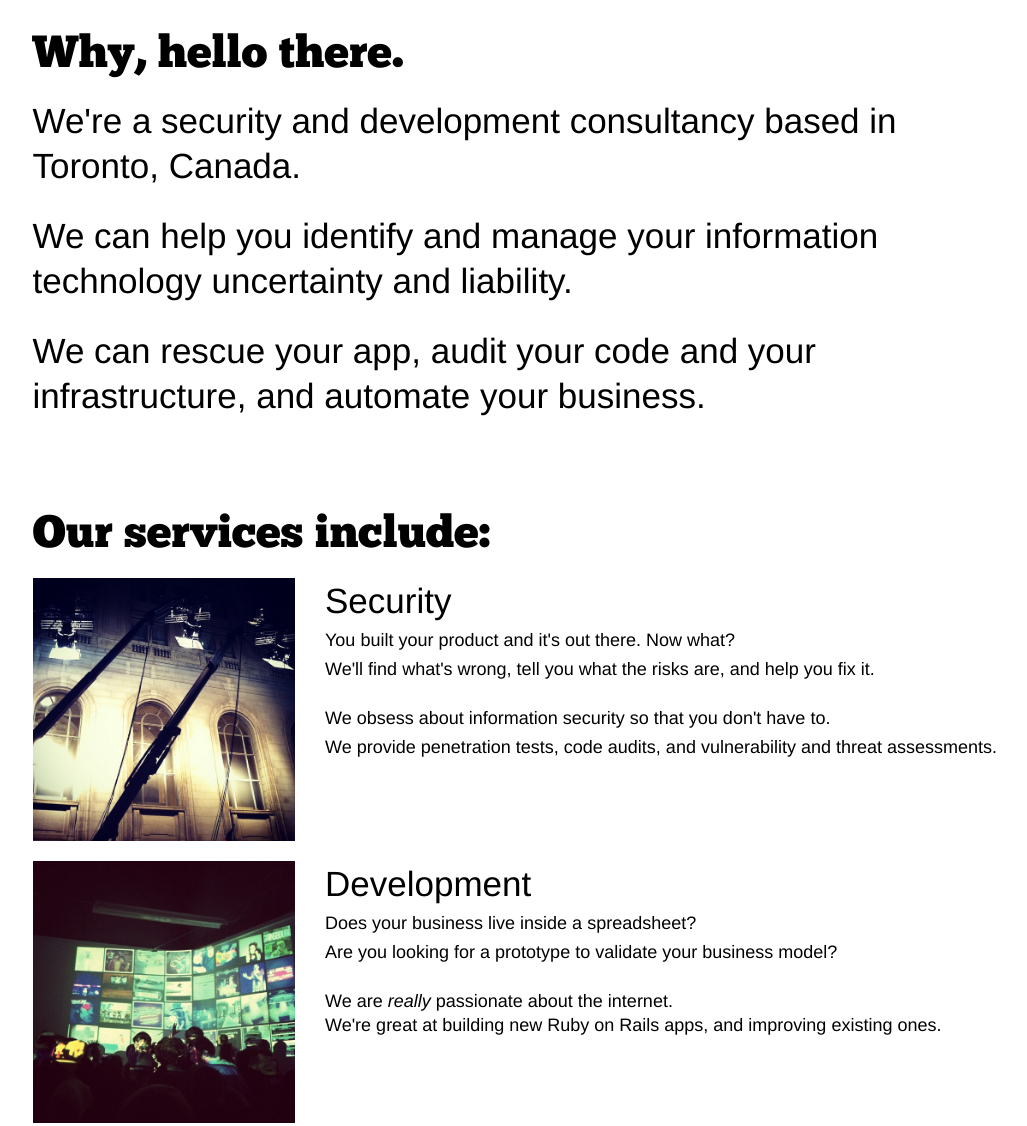
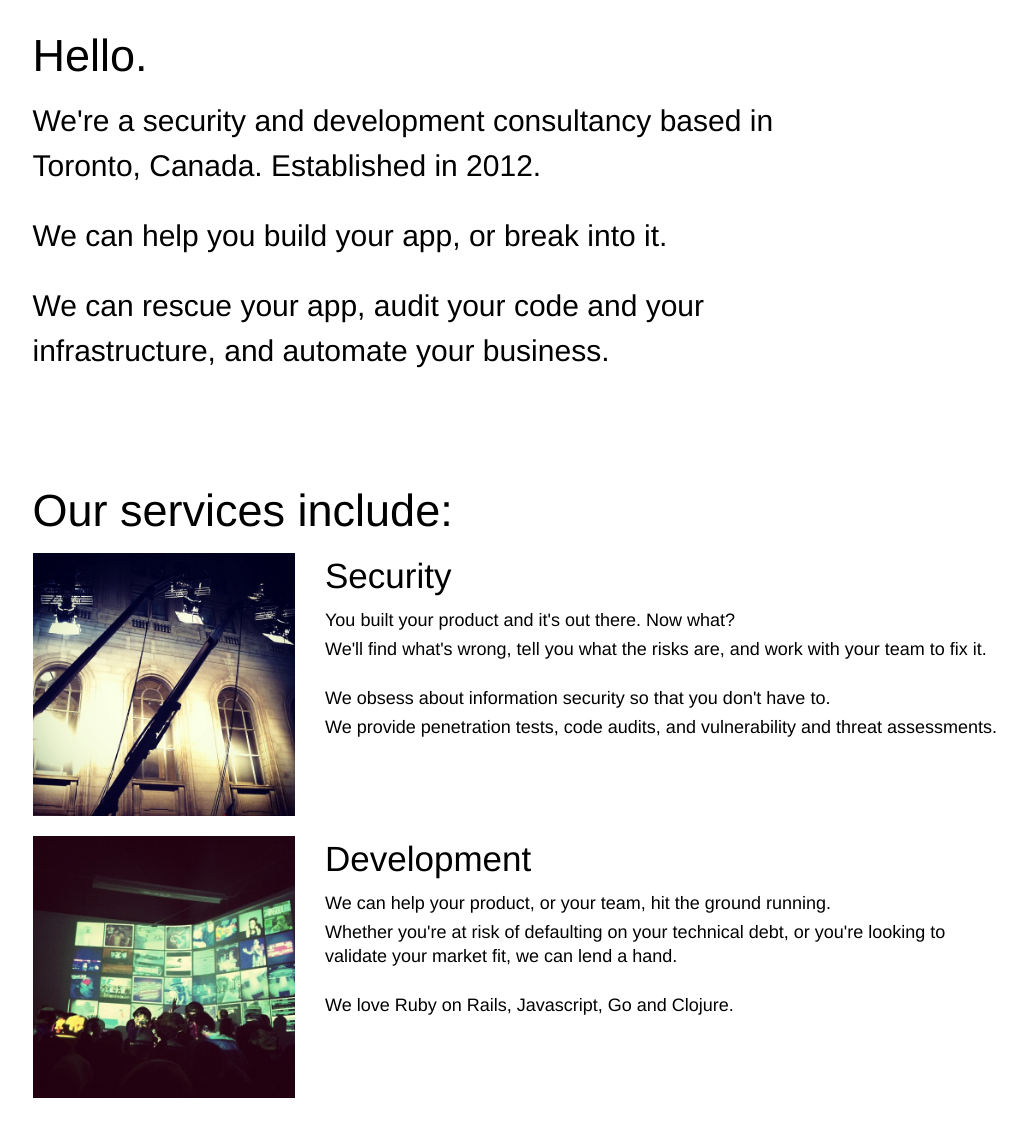
Before and after one commit to stateio/state.io, a plain HTML site: page source/index.html in a window 1280 px wide. Shown: the part 837-1963 px from the top of the page, without its empty margins (135-1162 px from the left). Drawn offline with nearby package versions, Linux system fonts and the light colour scheme; files that its build step writes are made by us from their sources.

Commit message:
Cleaned things up a bit.

```diff
--- a/source/index.html
+++ b/source/index.html
@@ -59,13 +59,13 @@
 
       <section id="intro">
         <div class="row">
-          <div class="col-md-10 col-md-offset-1">
-            <h1 class="hey">Why, hello there.</h1>
-            <h1>We're a security and development consultancy based in Toronto, Canada.</h1>
+          <div class="col-md-8 col-md-offset-1">
+            <h1 class="hey">Hello.</h1>
+            <h2>We're a security and development consultancy based in Toronto, Canada. Established in 2012.</h2>
             <br/>
-            <h1>We can help you identify and manage your information technology uncertainty and liability.</h1>
+            <h2>We can help you build your app, or break into it.</h2>
             <br/>
-            <h1>We can rescue your app, audit your code and your infrastructure, and automate your business.</h1>
+            <h2>We can rescue your app, audit your code and your infrastructure, and automate your business.</h2>
           </div>
         </div>
       </section>
@@ -82,12 +82,12 @@
             <img src="/img/security.jpg" class="img-responsive" />
           </div>
           <div class="col-md-8 blurb">
-            <h1>Security</h1>
-            <h2>You built your product and it's out there.  Now what?</h2>
-            <h2>We'll find what's wrong, tell you what the risks are, and help you fix it.</h2>
+            <h1 style="margin-top: 0px">Security</h1>
+            <h3>You built your product and it's out there.  Now what?</h2>
+            <h3>We'll find what's wrong, tell you what the risks are, and work with your team to fix it.</h3>
             <br/>
-            <h2>We obsess about information security so that you don't have to.</h2>
-            <h2>We provide penetration tests, code audits, and vulnerability and threat assessments.</h2>
+            <h3>We obsess about information security so that you don't have to.</h3>
+            <h3>We provide penetration tests, code audits, and vulnerability and threat assessments.</h3>
           </div>
         </div>
 
@@ -98,11 +98,12 @@
           </div>
 
           <div class="col-md-7 blurb">
-            <h1>Development</h1>
-            <h2>Does your business live inside a spreadsheet?</h2>
-            <h2>Are you looking for a prototype to validate your business model?</h2>
+            <h1 style="margin-top: 0px">Development</h1>
+            <h3>We can help your product, or your team, hit the ground running.</h3>
+            <h3>Whether you're at risk of defaulting on your technical debt, or you're looking to validate your market fit, we can lend a hand.</h3>
+
             <br/>
-            <h2>We are <i>really</i> passionate about the internet.<br/>We're great at building new Ruby on Rails apps, and improving existing ones.</h2>
+            <h3>We love Ruby on Rails, Javascript, Go and Clojure.</h3>
           </div>
         </div>
 
@@ -121,9 +122,9 @@
           <div class="col-md-7">
             <h1>Gemcanary</h1>
 
-            <h2>We can monitor any modern Ruby application and let you know about security updates to your dependencies.</h2>
+            <h3>We can monitor any modern Ruby application and let you know about security updates to your dependencies.</h3>
             <br/>
-            <h2>Learn more at <a href="https://gemcanary.com">https://gemcanary.com</a></h2>
+            <h3>Learn more at <a href="https://gemcanary.com">https://gemcanary.com</a></h3>
           </div>
         </div>
     </section>
@@ -194,9 +195,9 @@
         </div>
 
         <div class="col-md-7">
-          <p><strong><a href="http://okayfail.com">Phillip Mendonça-Vieira</a></strong> has always been into the internet. After working for large financial institutions, he found himself building out an early-stage startup and hasn't looked back since.</p>
+          <p><strong><a href="http://okayfail.com">Phillip Mendonça-Vieira</a></strong> has an unhealthy relationship with the internet. After working for large financial institutions, he found himself building out an early-stage startup and hasn't looked back since.</p>
           <p>
-            Phill has helped organize five technical conferences, and gives talks at local user group meetings. He's spent most of his career building webapps in Ruby on Rails and copious amounts of Javascript for organizations of all sizes. He's helped throw one interactive dance party.
+            Phill has helped organize five technical conferences, and gives talks at local user group meetings. He's worked on over a dozen projects ranging from consumer facing startups to project management tools at large enterprises. He organizes <a href="http://xvzf.io">xvzf</a>, a quarterly story telling night for computer people.
           </p>
 
         </div>
@@ -207,12 +208,11 @@
     <section id="contact">
       <div class="row">
         <div class="col-md-8 col-md-offset-1">
-          <h1 class="hey">Get in touch!</h1>
           <h1>Email us at hello@state.io</h1>
 
-          <h2>Our office is on the third floor of <a href="https://www.google.ca/maps/place/20+Camden+St/@43.6473877,-79.397209,17z/data=!4m2!3m1!1s0x882b34db8bef27f7:0xc3c8d0afba23944e">20 Camden St, Toronto</a>.</h2>
+          <h3>Our office is on the third floor of <a href="https://www.google.ca/maps/place/20+Camden+St/@43.6473877,-79.397209,17z/data=!4m2!3m1!1s0x882b34db8bef27f7:0xc3c8d0afba23944e">20 Camden St, Toronto</a>.</h3>
 
-          <h2>You can reach us by telephone at +1 (877) 828-8881</h2>
+          <h3>You can reach us by telephone at +1 (877) 828-8881</h3>
 
         </div>
       </div>
--- a/source/stylesheets/style.css.scss
+++ b/source/stylesheets/style.css.scss
@@ -39,7 +39,7 @@ section {
     font-size: 14px;
   }
 
-  h1, h2 {
+  h2, h3 {
     font-family: 'Helvetica Neue', Helvetica, Arial, sans-serif;
     font-weight: 200;
     margin-top: 0px;
@@ -52,9 +52,15 @@ section {
   }
 
   h2 {
+    font-size: 30px;
+    line-height: 45px;
+  }
+
+   h3 {
     font-size: 18px;
     line-height: 24px;
   }
+
 
   img {
     max-height: 300px;
@@ -62,7 +68,7 @@ section {
 
   .hey {
     margin-bottom: 20px;
-    font-family: "Chunk";
+    // font-family: "Chunk";
     font-size: 45px;
   }
 
```
